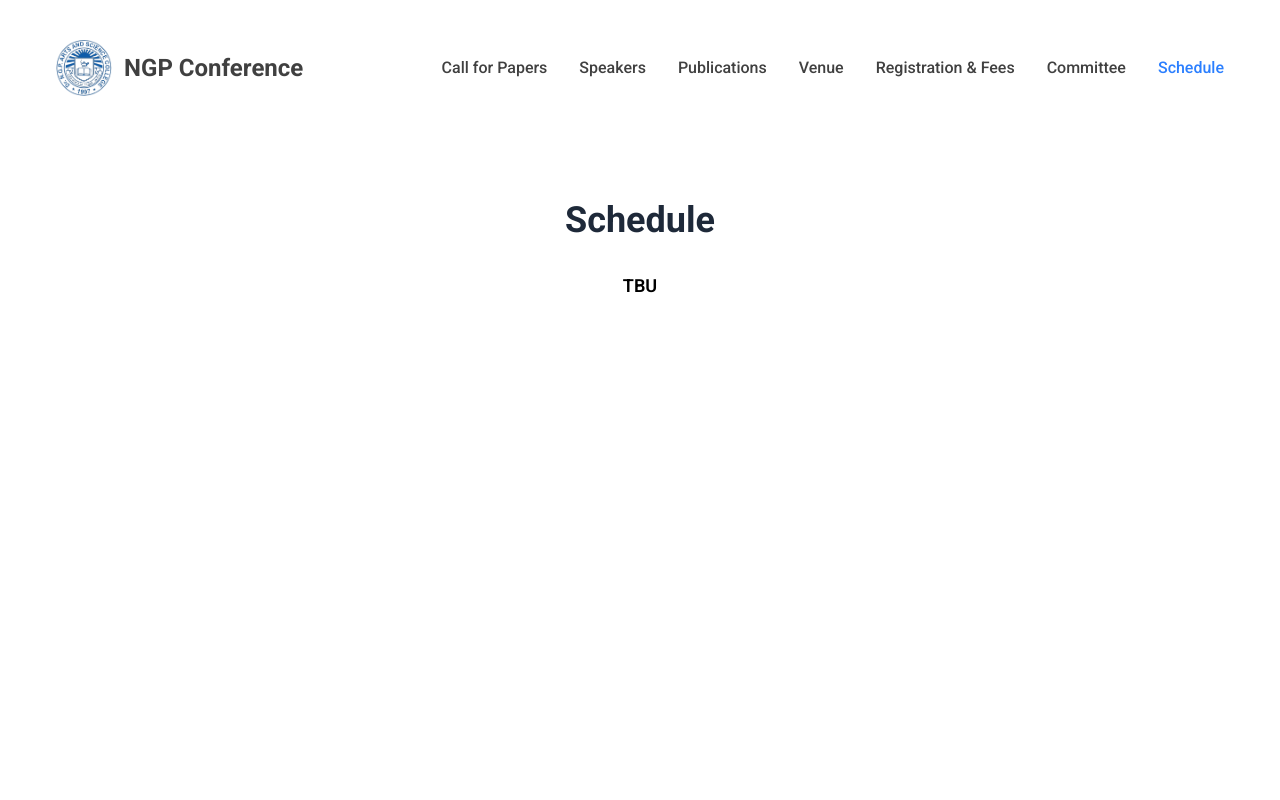
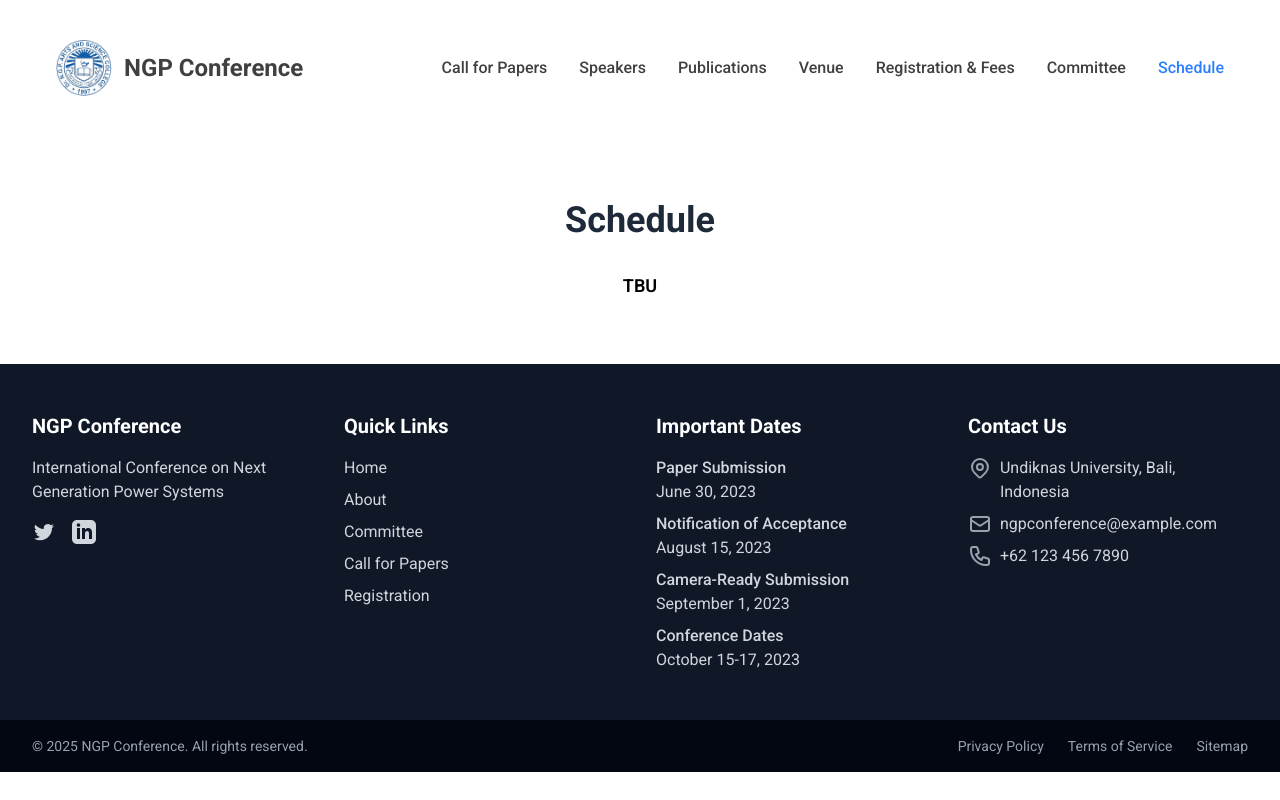
Before and after one commit to Roni1256/ngp_conference, a React (Vite) app: page /schedule in a window 1280 px wide. Built offline with nearby package versions, Linux system fonts and the light colour scheme.

Commit message:
added footer

```diff
--- a/src/App.jsx
+++ b/src/App.jsx
@@ -9,6 +9,7 @@ import Venue from './Pages/Venue'
 import Registration from './Pages/Registration'
 import Committee from './Pages/Committee'
 import Schedule from './Pages/Schedule'
+import Footer from './Component/Footer'
 
 const App = () => {
   return (
@@ -24,6 +25,7 @@ const App = () => {
         <Route path='/committee' element={<Committee/>}/>
         <Route path='/schedule' element={<Schedule/>}/>
       </Routes>
+      <Footer/>
     </div>
   )
 }
--- /dev/null
+++ b/src/Component/Footer.jsx
@@ -0,0 +1,132 @@
+import React from 'react';
+import { Link } from 'react-router-dom';
+
+const Footer = () => {
+  const currentYear = new Date().getFullYear();
+
+  return (
+    <footer className="bg-gray-900 text-white">
+      {/* Main Footer */}
+      <div className="max-w-7xl mx-auto px-4 sm:px-6 lg:px-8 py-12">
+        <div className="grid grid-cols-1 md:grid-cols-3 lg:grid-cols-4 gap-8">
+          {/* Conference Info */}
+          <div className="col-span-1 md:col-span-1 lg:col-span-1">
+            <h2 className="text-xl font-bold mb-4">NGP Conference</h2>
+            <p className="text-gray-300 mb-4">
+              International Conference on Next Generation Power Systems
+            </p>
+            <div className="flex space-x-4 mt-4">
+              <a href="https://twitter.com" target="_blank" rel="noopener noreferrer" className="text-gray-300 hover:text-white">
+                <span className="sr-only">Twitter</span>
+                <svg className="h-6 w-6" fill="currentColor" viewBox="0 0 24 24" aria-hidden="true">
+                  <path d="M8.29 20.251c7.547 0 11.675-6.253 11.675-11.675 0-.178 0-.355-.012-.53A8.348 8.348 0 0022 5.92a8.19 8.19 0 01-2.357.646 4.118 4.118 0 001.804-2.27 8.224 8.224 0 01-2.605.996 4.107 4.107 0 00-6.993 3.743 11.65 11.65 0 01-8.457-4.287 4.106 4.106 0 001.27 5.477A4.072 4.072 0 012.8 9.713v.052a4.105 4.105 0 003.292 4.022 4.095 4.095 0 01-1.853.07 4.108 4.108 0 003.834 2.85A8.233 8.233 0 012 18.407a11.616 11.616 0 006.29 1.84" />
+                </svg>
+              </a>
+              <a href="https://linkedin.com" target="_blank" rel="noopener noreferrer" className="text-gray-300 hover:text-white">
+                <span className="sr-only">LinkedIn</span>
+                <svg className="h-6 w-6" fill="currentColor" viewBox="0 0 24 24" aria-hidden="true">
+                  <path d="M19 0h-14c-2.761 0-5 2.239-5 5v14c0 2.761 2.239 5 5 5h14c2.762 0 5-2.239 5-5v-14c0-2.761-2.238-5-5-5zm-11 19h-3v-11h3v11zm-1.5-12.268c-.966 0-1.75-.79-1.75-1.764s.784-1.764 1.75-1.764 1.75.79 1.75 1.764-.783 1.764-1.75 1.764zm13.5 12.268h-3v-5.604c0-3.368-4-3.113-4 0v5.604h-3v-11h3v1.765c1.396-2.586 7-2.777 7 2.476v6.759z" />
+                </svg>
+              </a>
+            </div>
+          </div>
+
+          {/* Quick Links */}
+          <div className="col-span-1 md:col-span-1 lg:col-span-1">
+            <h2 className="text-xl font-bold mb-4">Quick Links</h2>
+            <ul className="space-y-2">
+              <li>
+                <Link to="/" className="text-gray-300 hover:text-white transition duration-150">Home</Link>
+              </li>
+              <li>
+                <Link to="/about" className="text-gray-300 hover:text-white transition duration-150">About</Link>
+              </li>
+              <li>
+                <Link to="/committee" className="text-gray-300 hover:text-white transition duration-150">Committee</Link>
+              </li>
+              <li>
+                <Link to="/call-for-papers" className="text-gray-300 hover:text-white transition duration-150">Call for Papers</Link>
+              </li>
+              <li>
+                <Link to="/registration" className="text-gray-300 hover:text-white transition duration-150">Registration</Link>
+              </li>
+            </ul>
+          </div>
+
+          {/* Important Dates */}
+          <div className="col-span-1 md:col-span-1 lg:col-span-1">
+            <h2 className="text-xl font-bold mb-4">Important Dates</h2>
+            <ul className="space-y-2 text-gray-300">
+              <li className="flex flex-col">
+                <span className="font-medium">Paper Submission</span>
+                <span>June 30, 2023</span>
+              </li>
+              <li className="flex flex-col">
+                <span className="font-medium">Notification of Acceptance</span>
+                <span>August 15, 2023</span>
+              </li>
+              <li className="flex flex-col">
+                <span className="font-medium">Camera-Ready Submission</span>
+                <span>September 1, 2023</span>
+              </li>
+              <li className="flex flex-col">
+                <span className="font-medium">Conference Dates</span>
+                <span>October 15-17, 2023</span>
+              </li>
+            </ul>
+          </div>
+
+          {/* Contact */}
+          <div className="col-span-1 md:col-span-1 lg:col-span-1">
+            <h2 className="text-xl font-bold mb-4">Contact Us</h2>
+            <address className="not-italic text-gray-300 space-y-2">
+              <p className="flex items-start">
+                <svg className="h-6 w-6 mr-2 text-gray-400" fill="none" viewBox="0 0 24 24" stroke="currentColor">
+                  <path strokeLinecap="round" strokeLinejoin="round" strokeWidth={2} d="M17.657 16.657L13.414 20.9a1.998 1.998 0 01-2.827 0l-4.244-4.243a8 8 0 1111.314 0z" />
+                  <path strokeLinecap="round" strokeLinejoin="round" strokeWidth={2} d="M15 11a3 3 0 11-6 0 3 3 0 016 0z" />
+                </svg>
+                <span>Undiknas University, Bali, Indonesia</span>
+              </p>
+              <p className="flex items-start">
+                <svg className="h-6 w-6 mr-2 text-gray-400" fill="none" viewBox="0 0 24 24" stroke="currentColor">
+                  <path strokeLinecap="round" strokeLinejoin="round" strokeWidth={2} d="M3 8l7.89 5.26a2 2 0 002.22 0L21 8M5 19h14a2 2 0 002-2V7a2 2 0 00-2-2H5a2 2 0 00-2 2v10a2 2 0 002 2z" />
+                </svg>
+                <span>ngpconference@example.com</span>
+              </p>
+              <p className="flex items-start">
+                <svg className="h-6 w-6 mr-2 text-gray-400" fill="none" viewBox="0 0 24 24" stroke="currentColor">
+                  <path strokeLinecap="round" strokeLinejoin="round" strokeWidth={2} d="M3 5a2 2 0 012-2h3.28a1 1 0 01.948.684l1.498 4.493a1 1 0 01-.502 1.21l-2.257 1.13a11.042 11.042 0 005.516 5.516l1.13-2.257a1 1 0 011.21-.502l4.493 1.498a1 1 0 01.684.949V19a2 2 0 01-2 2h-1C9.716 21 3 14.284 3 6V5z" />
+                </svg>
+                <span>+62 123 456 7890</span>
+              </p>
+            </address>
+          </div>
+        </div>
+      </div>
+
+      {/* Bottom Footer */}
+      <div className="bg-gray-950 py-4">
+        <div className="max-w-7xl mx-auto px-4 sm:px-6 lg:px-8 flex flex-col md:flex-row justify-between items-center">
+          <p className="text-gray-400 text-sm text-center md:text-left">
+            &copy; {currentYear} NGP Conference. All rights reserved.
+          </p>
+          <div className="mt-4 md:mt-0">
+            <ul className="flex space-x-6 text-sm text-gray-400">
+              <li>
+                <Link to="/privacy-policy" className="hover:text-white transition duration-150">Privacy Policy</Link>
+              </li>
+              <li>
+                <Link to="/terms-of-service" className="hover:text-white transition duration-150">Terms of Service</Link>
+              </li>
+              <li>
+                <Link to="/sitemap" className="hover:text-white transition duration-150">Sitemap</Link>
+              </li>
+            </ul>
+          </div>
+        </div>
+      </div>
+    </footer>
+  );
+};
+
+export default Footer;
```
